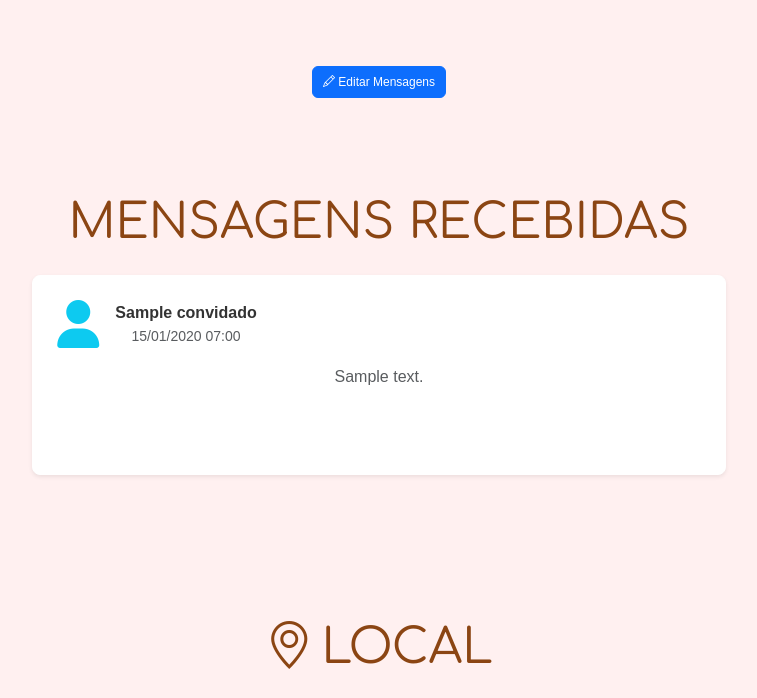
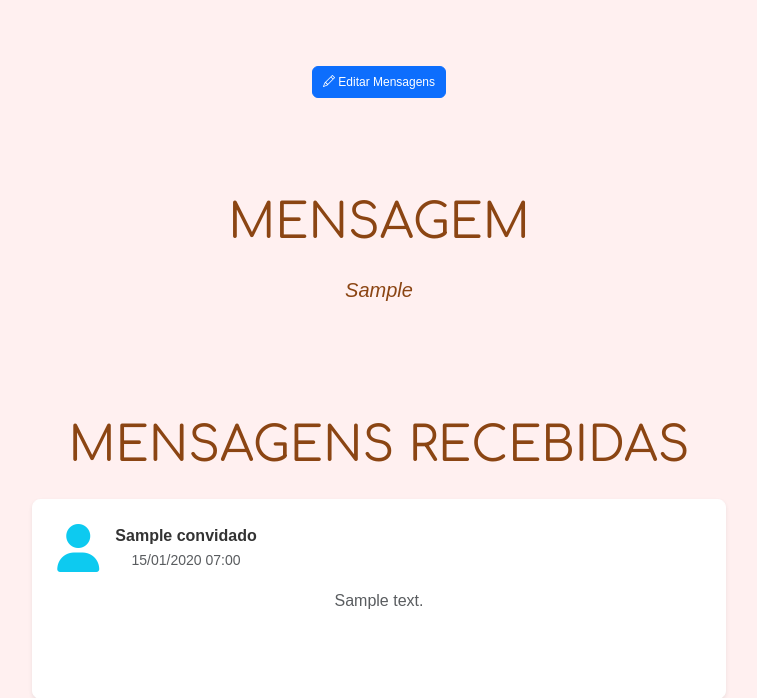
Before and after one commit to warleihc21/eunoiva, a Django app: page /noivos/ in a window 1280 px wide. Shown: the part 2920-3618 px from the top of the page, without its empty margins (261-1018 px from the left). Run offline with Django 5.2, Linux system fonts and the light colour scheme; a user stored in the database is signed in; tables that the repository leaves empty hold one stand-in row (values such as "Sample post"); grey boxes marked "Sample" are stand-in pictures; some libraries are stand-ins or nearby versions.

Commit message:
ajuste cadastro

```diff
--- a/noivos/models.py
+++ b/noivos/models.py
@@ -55,28 +55,25 @@ class ImagemNoivos(models.Model):
 
 
 class MensagemSobreNoivoNoiva(models.Model):
-    perfil = models.ForeignKey(Perfil, on_delete=models.CASCADE, related_name='mensagens')
+    perfil = models.ForeignKey('Perfil', on_delete=models.CASCADE, related_name='mensagens')
     tipo = models.CharField(max_length=10, choices=[('noiva', 'Noiva'), ('noivo', 'Noivo')])
-    mensagem = models.TextField()
+    mensagem = models.TextField(blank=True)
+
+    MENSAGEM_PADRAO_NOIVA = (
+        "Ela é a luz que ilumina todos ao seu redor, com um sorriso capaz de derreter qualquer coração. Sua beleza, inteligência e graça são apenas algumas das suas qualidades, mas é o seu coração generoso e a paciência com o noivo que realmente a definem. Ela é, sem dúvida, a pessoa mais incrível que você vai conhecer – e todos nós torcemos para que ele saiba o quanto ela merece ser amada a cada dia."
+    )
+
+    MENSAGEM_PADRAO_NOIVO = (
+        "Ele é o mestre das piadas, sempre pronto para fazer todos rirem, mesmo nas situações mais inesperadas. Com um coração enorme e o talento de fazer a noiva sorrir até nos momentos mais sérios, ele é a verdadeira prova de que o amor existe. Mesmo sendo um pouco desastrado (quem nunca derrubou algo em um jantar de família?), ele traz leveza e diversão a cada momento. Ele pode não ser perfeito, mas é perfeito para ela – e é isso que realmente importa."
+    )
 
     def save(self, *args, **kwargs):
-        # Adicionar as mensagens padrão se o objeto for novo (não tem mensagem definida)
+        # Atribui mensagem padrão se o campo estiver vazio
         if not self.mensagem:
             if self.tipo == 'noiva':
-                self.mensagem = (
-                    "Ela é a luz que ilumina todos ao seu redor, com um sorriso capaz de derreter qualquer coração. "
-                    "Sua beleza, inteligência e graça são apenas algumas das suas qualidades, mas é o seu coração generoso "
-                    "e a paciência com o noivo que realmente a definem. Ela é, sem dúvida, a pessoa mais incrível que você vai "
-                    "conhecer – e todos nós torcemos para que ele saiba o quanto ela merece ser amada a cada dia."
-                )
+                self.mensagem = self.MENSAGEM_PADRAO_NOIVA
             elif self.tipo == 'noivo':
-                self.mensagem = (
-                    "Ele é o mestre das piadas, sempre pronto para fazer todos rirem, mesmo nas situações mais inesperadas. "
-                    "Com um coração enorme e o talento de fazer a noiva sorrir até nos momentos mais sérios, ele é a verdadeira "
-                    "prova de que o amor existe. Mesmo sendo um pouco desastrado (quem nunca derrubou algo em um jantar de família?), "
-                    "ele traz leveza e diversão a cada momento. Ele pode não ser perfeito, mas é perfeito para ela – e é isso que "
-                    "realmente importa."
-                )
+                self.mensagem = self.MENSAGEM_PADRAO_NOIVO
         super().save(*args, **kwargs)
 
     def __str__(self):
--- a/noivos/templates/home.html
+++ b/noivos/templates/home.html
@@ -530,6 +530,13 @@
             </div>
         </div>
 
+        <section class="py-5">
+            <div class="container text-center">
+                <h2 class="Comfortaa-Bold display-4 cor-marrom mb-4">Mensagem</h2>
+                <p class="fst-italic cor-marrom text-center lead">{{ perfil.mensagem_noivos }}</p>
+            </div>
+        </section>
+
 
 
         <section id="mensagens-recebidas" class="py-5">
```
Also changed, not shown: noivos/templates/configurar_perfil.html (+9 -9 lines), media/imagems_galeria/CYMERA_20181027_160152_twjSKuh.jpg (added), media/imagems_galeria/FB_IMG_1622110666981_AowBHfC.jpg (added), media/imagems_galeria/IMG_20170105_171023043_jge4QaX.jpg (added), media/imagems_galeria/IMG_20170105_171049855_wLw038v.jpg (added), media/imagems_galeria/IMG_20170107_125338313_CQryoY2.jpg (added), media/imagems_galeria/IMG_20170107_125405333_HDR_hg7Hrb7.jpg (added), media/imagems_galeria/IMG_20170107_125619014_HDR_FIe9kNl.jpg (added), media/imagems_galeria/IMG_20170108_121601639_BURST000_COVER_TOP_Mzp3dQ4.jpg (added), media/imagems_galeria/IMG_20180901_180224380_waGoC8A.jpg (added), media/imagems_galeria/IMG_20210626_210148461_I4JffyV.jpg (added), media/imagems_galeria/IMG_20230514_170537_rH5LLsL.jpg (added), media/imagems_noivos/CYMERA_20181027_160152_nDZgvJV.jpg (added), media/imagems_noivos/IMG_20180901_180224380_h5w31K8.jpg (added), 2 more files.
